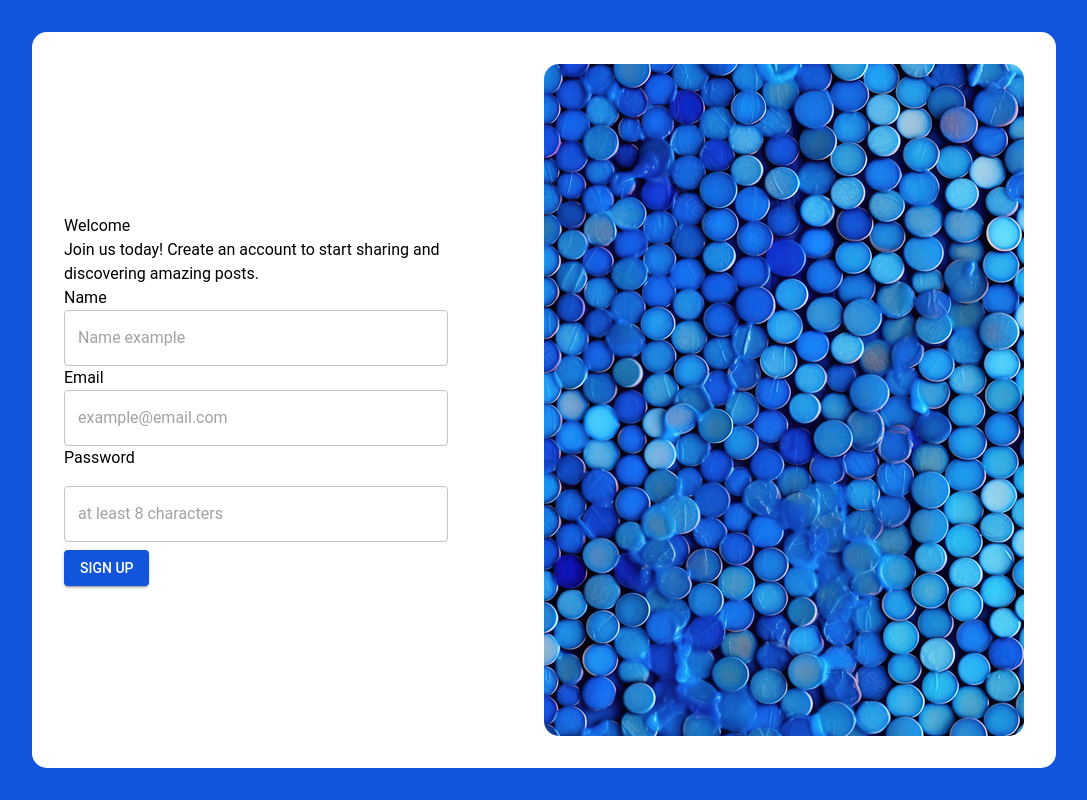
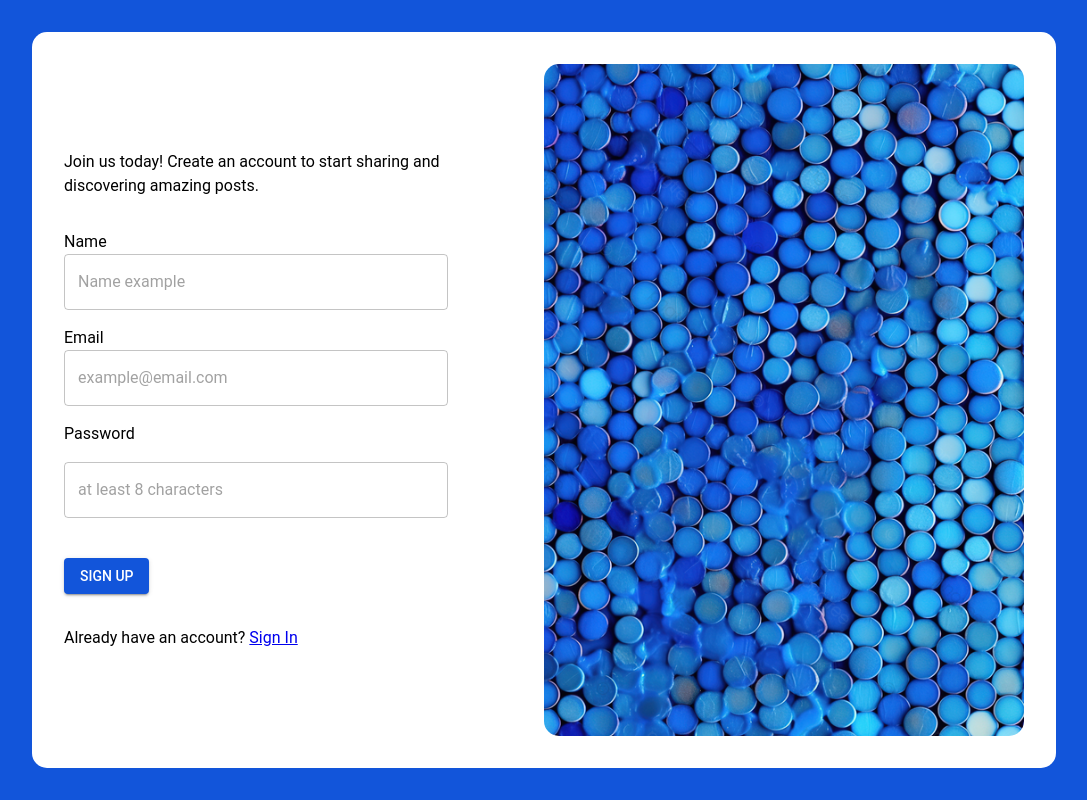
Before and after one commit to keralex/ELDAR, a React (Vite) app: page /register in a window 1280 px wide. Shown: the whole page, without its empty margins (96-1183 px from the left). Built offline with nearby package versions, Linux system fonts and the light colour scheme.

Commit message:
add posts styles

```diff
--- a/src/components/organisms/PostsGrid/PostsGrid.tsx
+++ b/src/components/organisms/PostsGrid/PostsGrid.tsx
@@ -8,7 +8,6 @@ import UserSavePost from '../../molecules/UserSavePost';
 
 const PostsGrid = (): React.ReactNode => {
 	const { user } = useAuth();
-
 	const [posts, setPosts] = useState<Post[]>([]);
 	const [error, setError] = useState<string | null>(null);
 
@@ -35,20 +34,21 @@ const PostsGrid = (): React.ReactNode => {
 			<Typography variant="h4" component="h1">Posts List</Typography>
 			{user && (
 				<Grid container spacing={2}>
-					<Grid size={4}>
-						<UserSavePost
-							userId={user.id}
-						/>
-					</Grid>
+					{user.role === 'admin' &&
+						<Grid size={4}>
+							<UserSavePost
+								userId={user.id}
+							/>
+						</Grid>
+					}
 					{posts.map((post) => (
-						<Grid size={4}>
+						<Grid size={4} key={post.id}>
 							<UserPost
 								title={post.title}
 								body={post.body}
 								showEditOption={user?.role == 'admin' ? true : false}
 								postId={post.id}
 								userId={user.id}
-								key={post.id}
 							/>
 						</Grid>
 					))}
--- a/src/components/organisms/SignIn/SignIn.tsx
+++ b/src/components/organisms/SignIn/SignIn.tsx
@@ -62,6 +62,7 @@ const SignIn = (): React.ReactNode => {
 					onChange={(e) => setEmail(e.target.value)}
 					error={!!emailError}
 					helperText={emailError || ''}
+					sx={{ mb: '1rem' }}
 					fullWidth
 				/>
 				<Typography>Password</Typography>
@@ -69,15 +70,16 @@ const SignIn = (): React.ReactNode => {
 					id='password'
 					variant='outlined'
 					placeholder='at least 8 characters'
-					fullWidth
 					margin='normal'
 					type='password'
 					value={password}
 					onChange={(e) => setPassword(e.target.value)}
 					error={!!passwordError}
 					helperText={passwordError || ''}
+					sx={{ mt: '2px' }}
+					fullWidth
 				/>
-				<Button variant='contained' color='primary' type='submit'>
+				<Button sx={{ my: '2rem' }} variant='contained' color='primary' type='submit'>
 					Sign In
 				</Button>
 			</form>
--- a/src/components/organisms/SignUp/SignUp.tsx
+++ b/src/components/organisms/SignUp/SignUp.tsx
@@ -1,6 +1,6 @@
 import { Box, Button, TextField, Typography } from '@mui/material';
 import { useState } from 'react';
-import { useNavigate } from 'react-router-dom';
+import { Link, useNavigate } from 'react-router-dom';
 
 const SignUp = (): React.ReactNode => {
 	const navigate = useNavigate();
@@ -51,8 +51,7 @@ const SignUp = (): React.ReactNode => {
 
 	return (
 		<Box>
-			<Typography>Welcome</Typography>
-			<Typography>Join us today! Create an account to start sharing and discovering amazing posts.</Typography>
+			<Typography mb='2rem'>Join us today! Create an account to start sharing and discovering amazing posts.</Typography>
 			<form onSubmit={handleSubmit} noValidate>
 				<Typography>Name</Typography>
 				<TextField
@@ -63,6 +62,7 @@ const SignUp = (): React.ReactNode => {
 					onChange={(e) => setName(e.target.value)}
 					error={!!nameError}
 					helperText={nameError || ''}
+					sx={{ mb: '1rem' }}
 					fullWidth
 				/>
 				<Typography>Email</Typography>
@@ -75,6 +75,7 @@ const SignUp = (): React.ReactNode => {
 					onChange={(e) => setEmail(e.target.value)}
 					error={!!emailError}
 					helperText={emailError || ''}
+					sx={{ mb: '1rem' }}
 					fullWidth
 				/>
 				<Typography>Password</Typography>
@@ -82,18 +83,23 @@ const SignUp = (): React.ReactNode => {
 					id='password'
 					variant='outlined'
 					placeholder='at least 8 characters'
-					fullWidth
 					margin='normal'
 					type='password'
 					value={password}
 					onChange={(e) => setPassword(e.target.value)}
 					error={!!passwordError}
 					helperText={passwordError || ''}
+					fullWidth
 				/>
-				<Button variant='contained' color='primary' type='submit'>
+				<Button sx={{ my: '2rem' }} variant='contained' color='primary' type='submit'>
 					Sign Up
 				</Button>
 			</form>
+			<Box>
+				<Typography>
+					Already have an account? <Link to='/'>Sign In</Link>
+				</Typography>
+			</Box>
 		</Box>
 	);
 };
--- a/src/components/pages/Login/Login.styles.ts
+++ b/src/components/pages/Login/Login.styles.ts
@@ -35,5 +35,7 @@ export const getImageStyles = ():SxProps<Theme> => ({
     width: '50%',
     height: '100%',
     borderRadius: '15px',
-    backgroundImage: `url(${backgroundImage})`
+    backgroundImage: `url(${backgroundImage})`,
+    backgroundRepeat: 'no-repeat',
+    backgroundSize: 'cover',
 })
--- /dev/null
+++ b/src/components/pages/Posts/Posts.styles.ts
@@ -0,0 +1,19 @@
+import { SxProps, Theme } from "@mui/material"
+
+export const getContainerStyles = (): SxProps<Theme> => ({
+    backgroundColor: 'primary.main',
+    width: '100%',
+    padding: '2rem 8rem',
+    boxSizing: 'border-box',
+})
+
+export const getBoxStyles = ():SxProps<Theme> => ({
+    backgroundColor: '#ffffff',
+    boxSizing: 'border-box',
+    width: '100%',
+    height: '100%',
+    borderRadius: '15px',
+    padding: '2rem',
+    display: 'flex',
+    flexDirection: 'column',
+})
--- a/src/components/pages/Posts/Posts.tsx
+++ b/src/components/pages/Posts/Posts.tsx
@@ -1,11 +1,21 @@
 import React from 'react';
 import PostsGrid from '../../organisms/PostsGrid';
 import { useAuth } from '../../../providers/authProvider';
+import { Box, Button } from '@mui/material';
+import { getBoxStyles, getContainerStyles } from './Posts.styles';
 
 const Posts = (): React.ReactNode => {
-	const { user } = useAuth();
-	console.log(user);
-	return <PostsGrid />;
+	const { logout } = useAuth();
+
+	return <Box sx={getContainerStyles()}>
+		<Box sx={getBoxStyles()}>
+			<Box sx={{ display: 'flex', justifyContent: 'flex-end' }}>
+				<Button variant='outlined' onClick={logout}>Logout</Button>
+			</Box>
+			<PostsGrid />;
+		</Box>
+
+	</Box>
 };
 
 export default Posts;
--- a/src/components/templates/ProtectedRoute.tsx
+++ b/src/components/templates/ProtectedRoute.tsx
@@ -10,7 +10,7 @@ const ProtectedRoute: React.FC<PrivateRouteProps> = ({ children }) => {
 	const { user } = useAuth();
 	console.log({ user })
 	if (!user) {
-		return <Navigate to='/login' />;
+		return <Navigate to='/' />;
 	}
 	return children;
 };
```
